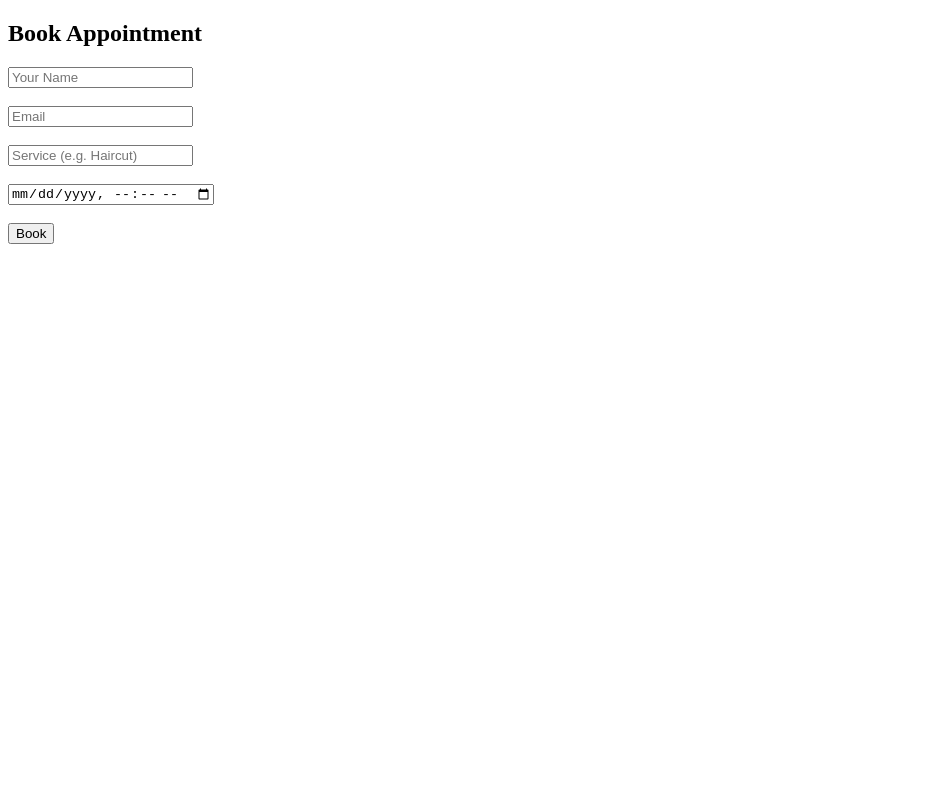
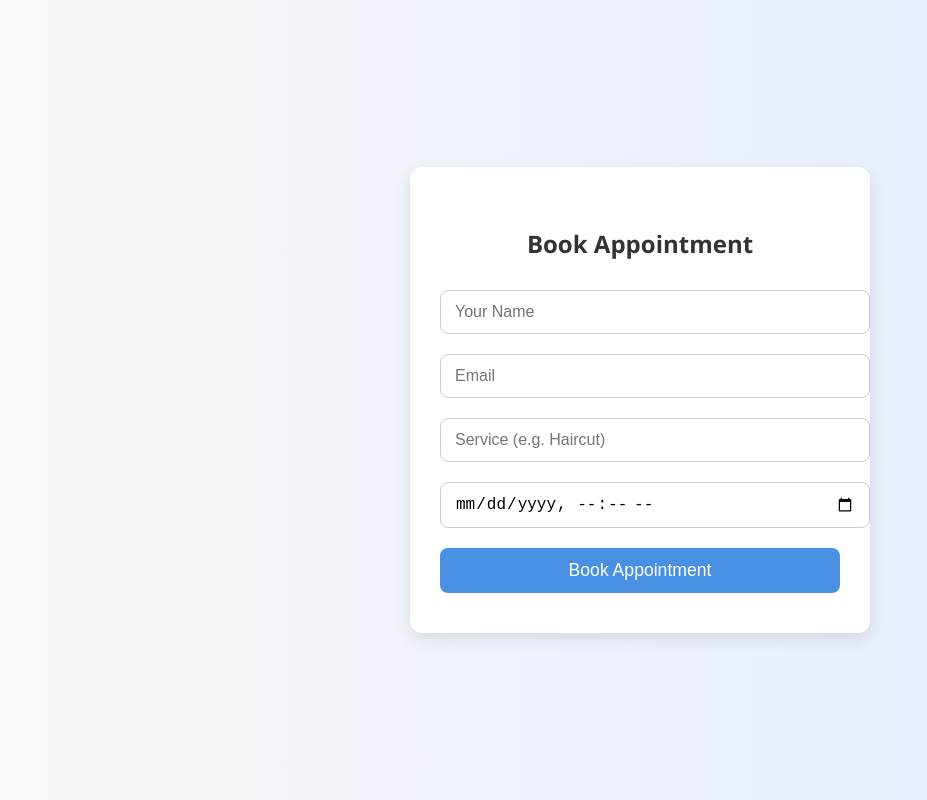
Before and after one commit to Yaish1011/appointment-booking, a website: page index.html in a window 1280 px wide. Shown: the whole page, without its empty margins (0-927 px from the left). Drawn offline with Linux system fonts and the light colour scheme.

Commit message:
Ui change

```diff
--- a/index.html
+++ b/index.html
@@ -1,16 +1,83 @@
 <!DOCTYPE html>
-<html>
+<html lang="en">
 <head>
+  <meta charset="UTF-8">
   <title>Book Appointment</title>
+  <style>
+    body {
+      margin: 0;
+      padding: 0;
+      font-family: 'Segoe UI', Tahoma, Geneva, Verdana, sans-serif;
+      background: linear-gradient(to right, #f9f9f9, #e0eaff);
+      display: flex;
+      justify-content: center;
+      align-items: center;
+      height: 100vh;
+    }
+
+    .form-container {
+      background-color: white;
+      padding: 40px 30px;
+      border-radius: 12px;
+      box-shadow: 0 6px 16px rgba(0, 0, 0, 0.1);
+      width: 100%;
+      max-width: 400px;
+    }
+
+    h2 {
+      text-align: center;
+      color: #333;
+      margin-bottom: 30px;
+    }
+
+    input {
+      width: 100%;
+      padding: 12px 14px;
+      margin-bottom: 20px;
+      border: 1px solid #ccc;
+      border-radius: 8px;
+      font-size: 1rem;
+      transition: border 0.3s ease;
+    }
+
+    input:focus {
+      border-color: #4a90e2;
+      outline: none;
+    }
+
+    button {
+      width: 100%;
+      padding: 12px;
+      background-color: #4a90e2;
+      color: white;
+      border: none;
+      border-radius: 8px;
+      font-size: 1.1rem;
+      cursor: pointer;
+      transition: background-color 0.3s ease;
+    }
+
+    button:hover {
+      background-color: #357ab7;
+    }
+
+    @media (max-width: 500px) {
+      .form-container {
+        padding: 30px 20px;
+      }
+    }
+  </style>
 </head>
 <body>
-  <h2>Book Appointment</h2>
-  <form action="/book" method="POST">
-    <input name="name" placeholder="Your Name" required><br><br>
-    <input type="email" name="email" placeholder="Email" required><br><br>
-    <input name="service" placeholder="Service (e.g. Haircut)" required><br><br>
-    <input type="datetime-local" name="datetime" required><br><br>
-    <button type="submit">Book</button>
-  </form>
+  <div class="form-container">
+    <h2>Book Appointment</h2>
+    <form action="/book" method="POST">
+      <input name="name" placeholder="Your Name" required>
+      <input type="email" name="email" placeholder="Email" required>
+      <input name="service" placeholder="Service (e.g. Haircut)" required>
+      <input type="datetime-local" name="datetime" required>
+      <button type="submit">Book Appointment</button>
+    </form>
+  </div>
 </body>
 </html>
```
